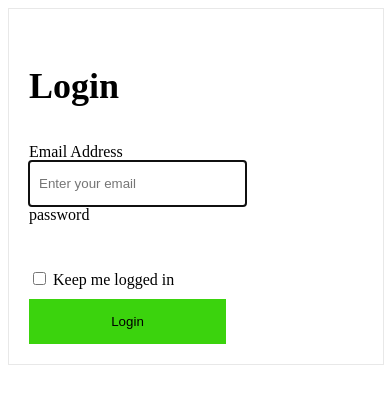
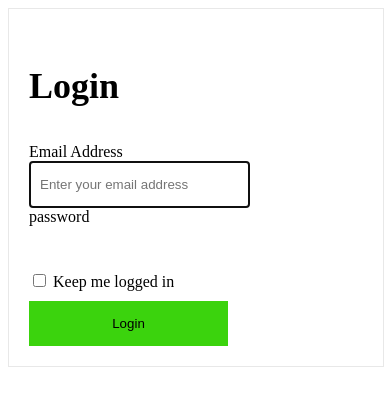
Before and after one commit to MuhammadSohailNazar/angular-pro, an Angular app: page / in a window 390 px wide. Shown: the top 406 px of the page. Built offline with nearby package versions, Linux system fonts and the light colour scheme.

Commit message:
use rendere instead of nativeelement for crossplatform applications web and mobile

```diff
--- a/src/app/auth-form/auth-form.component.scss
+++ b/src/app/auth-form/auth-form.component.scss
@@ -13,5 +13,5 @@ input {
   border: none;
 }
 .email{
-  border-color: grey;
+  border: 1px solid #ccc;
 }
--- a/src/app/auth-form/auth-form.component.ts
+++ b/src/app/auth-form/auth-form.component.ts
@@ -8,6 +8,7 @@ import {
   EventEmitter,
   Output,
   QueryList,
+  Renderer2,
   ViewChild,
   ViewChildren,
 } from '@angular/core';
@@ -28,16 +29,19 @@ export class AuthFormComponent implements AfterContentInit, AfterViewInit {
   @Output('submitted') submitted = new EventEmitter<IUser>();
 
   showMessage: boolean = false;
-  constructor(private cd: ChangeDetectorRef) {}
+  constructor(private cd: ChangeDetectorRef, private renderer: Renderer2) {}
 
   ngAfterViewInit() {
     this.messages.forEach((message) => {
       message.days = 30;
     });
     this.cd.detectChanges();
-    this.email.nativeElement.setAttribute('placeholder', 'Enter your email');
-    this.email.nativeElement.classList.add('email');
-    this.email.nativeElement.focus();
+    this.renderer.setAttribute(this.email.nativeElement,"placeholder","Enter your email address");
+    this.renderer.addClass(this.email.nativeElement,"email");
+    this.renderer.selectRootElement(this.email.nativeElement).focus();
+    //this.email.nativeElement.setAttribute('placeholder', 'Enter your email');
+    // this.email.nativeElement.classList.add('email');
+    // this.email.nativeElement.focus();
 
   }
 
```
